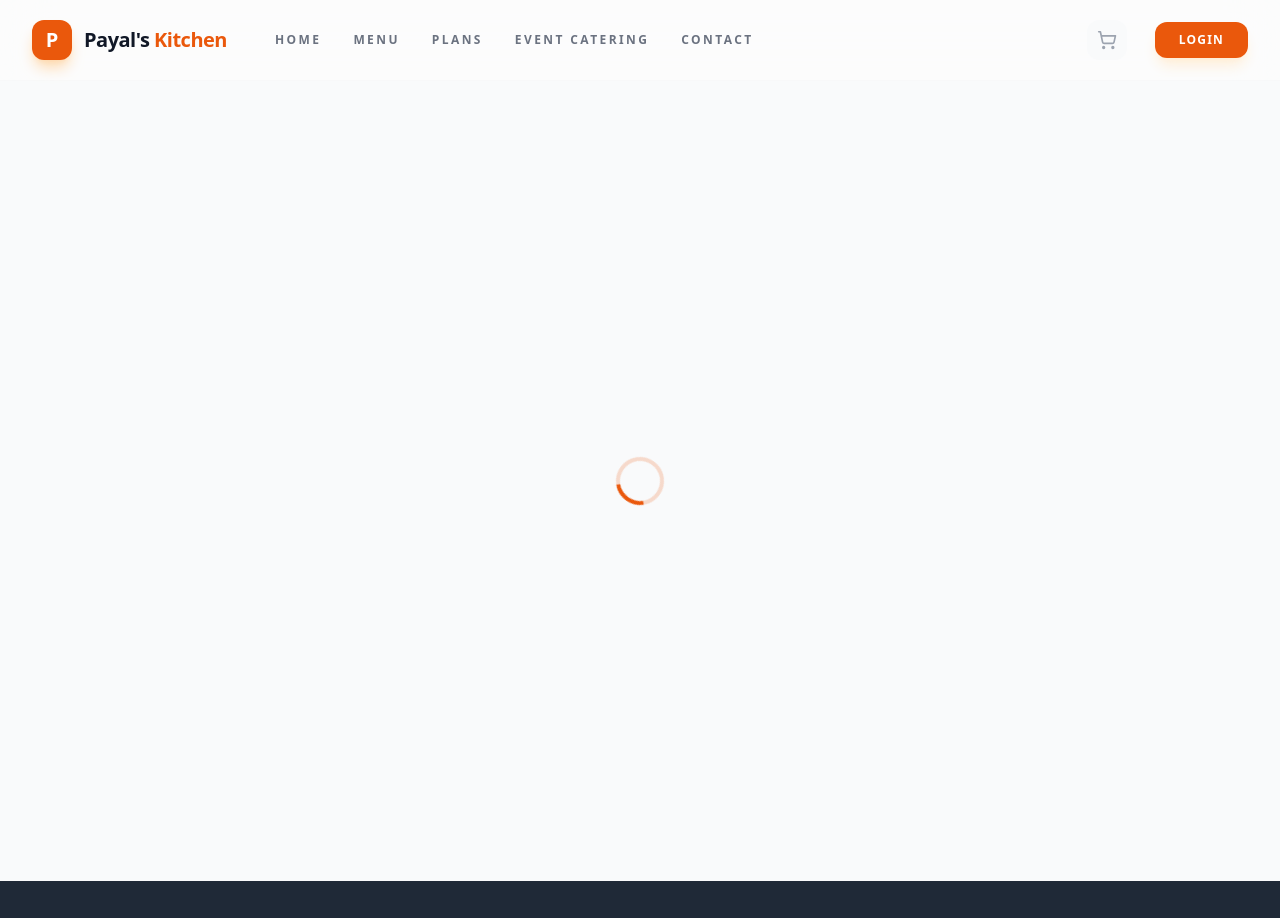
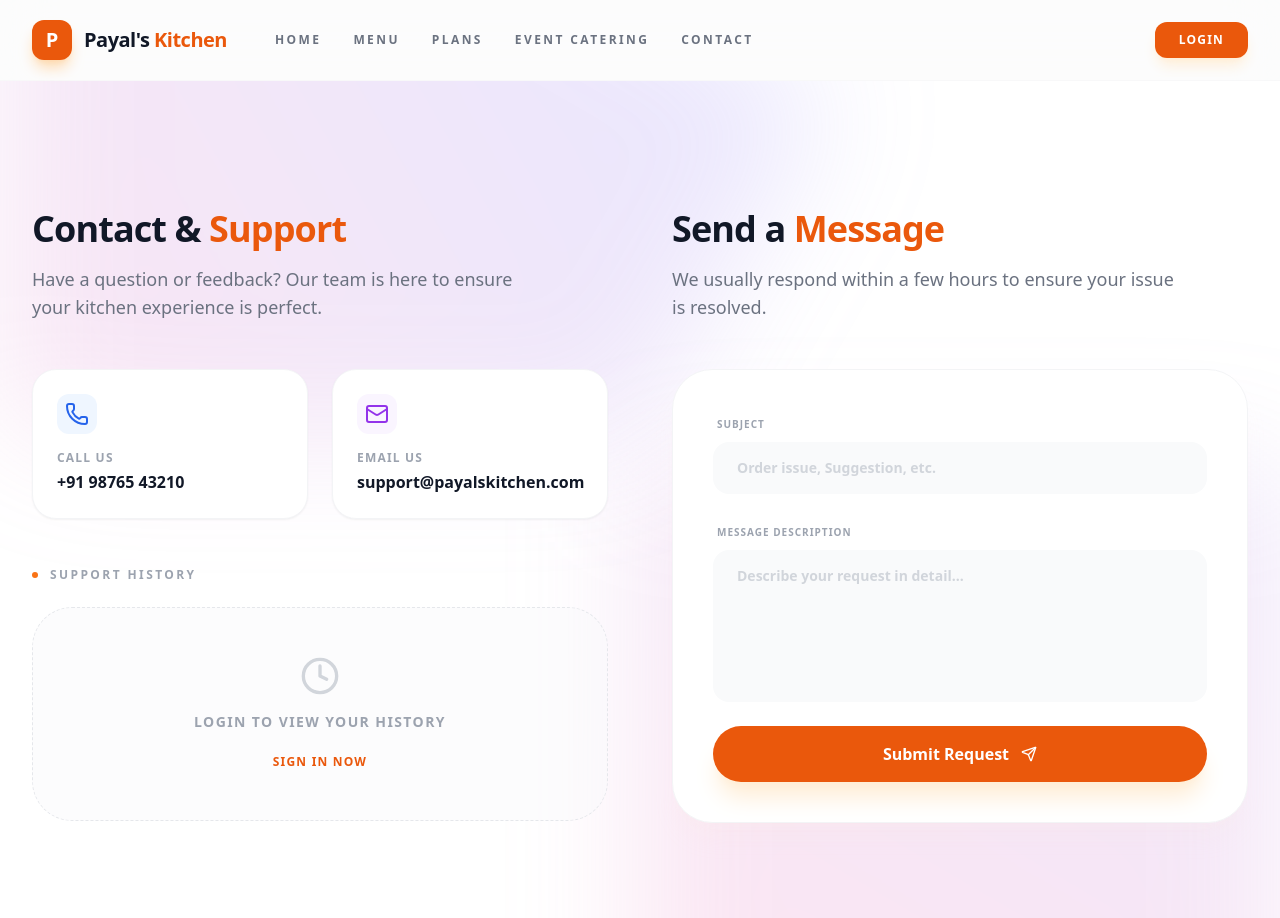
Before and after one commit to KUSHAL0100/PAYAL-S-KITCHEN, a React (Vite) app in the folder client/: page /complaints in a window 1280 px wide. Shown: the top 918 px of the page. Built offline with nearby package versions, Linux system fonts and the light colour scheme.

Commit message:
user ui fix

```diff
--- a/client/src/components/Navbar.jsx
+++ b/client/src/components/Navbar.jsx
@@ -45,6 +45,7 @@ const Navbar = () => {
                     </div>
 
                     <div className="flex items-center gap-3">
+                        {user && (
                             <Link to="/cart" className="relative h-10 w-10 flex items-center justify-center text-gray-400 hover:text-gray-900 transition-colors bg-gray-50 rounded-xl group">
                                 <ShoppingCart className="h-5 w-5 group-hover:scale-110 transition-transform" />
                                 {cartCount > 0 && (
@@ -53,6 +54,7 @@ const Navbar = () => {
                                     </span>
                                 )}
                             </Link>
+                        )}
 
                         {user ? (
                             <div className="flex items-center gap-2 pl-4 border-l border-gray-100">
--- a/client/src/pages/Cart.jsx
+++ b/client/src/pages/Cart.jsx
@@ -132,11 +132,6 @@ const Cart = () => {
 
 
     const handleCheckout = async () => {
-        if (!user) {
-            navigate('/login');
-            return;
-        }
-
         if (!deliveryAddress.street || !deliveryAddress.city || !deliveryAddress.zip) {
             setError('Please provide a complete delivery address.');
             return;
--- a/client/src/pages/Complaints.jsx
+++ b/client/src/pages/Complaints.jsx
@@ -1,4 +1,5 @@
 import React, { useEffect, useState, useContext } from 'react';
+import { useNavigate } from 'react-router-dom';
 import axios from 'axios';
 import AuthContext from '../context/AuthContext';
 import NotificationContext from '../context/NotificationContext';
@@ -11,6 +12,7 @@ const Complaints = () => {
     const [loading, setLoading] = useState(true);
     const { user } = useContext(AuthContext);
     const { showNotification } = useContext(NotificationContext);
+    const navigate = useNavigate();
 
     useEffect(() => {
         const fetchComplaints = async () => {
@@ -32,11 +34,20 @@ const Complaints = () => {
 
         if (user) {
             fetchComplaints();
+        } else {
+            setLoading(false);
         }
     }, [user]);
 
     const handleSubmit = async (e) => {
         e.preventDefault();
+
+        if (!user) {
+            showNotification('Please login to submit a support request', 'warning');
+            navigate('/login');
+            return;
+        }
+
         try {
             const config = {
                 headers: {
@@ -103,7 +114,15 @@ const Complaints = () => {
                                 Support History
                             </h3>
 
-                            {complaints.length === 0 ? (
+                            {!user ? (
+                                <div className="p-12 text-center bg-gray-50/50 rounded-[2.5rem] border border-dashed border-gray-200">
+                                    <Clock className="h-10 w-10 text-gray-300 mx-auto mb-4" />
+                                    <p className="text-sm font-bold text-gray-400 uppercase tracking-widest mb-4">Login to view your history</p>
+                                    <button onClick={() => navigate('/login')} className="text-xs font-black text-orange-600 uppercase tracking-widest hover:underline">
+                                        Sign In Now
+                                    </button>
+                                </div>
+                            ) : complaints.length === 0 ? (
                                 <div className="p-12 text-center bg-gray-50/50 rounded-[2.5rem] border border-dashed border-gray-200">
                                     <MessageSquare className="h-10 w-10 text-gray-300 mx-auto mb-4" />
                                     <p className="text-sm font-bold text-gray-400 uppercase tracking-widest">No support tickets found</p>
--- a/client/src/pages/EventCatering.jsx
+++ b/client/src/pages/EventCatering.jsx
@@ -51,6 +51,12 @@ const EventCatering = () => {
     const [eventTime, setEventTime] = useState('12:00');
 
     const handleAddToCart = () => {
+        if (!user) {
+            showNotification('Please login to add items to your cart', 'warning');
+            navigate('/login');
+            return;
+        }
+
         if (!eventDate) {
             showNotification('Please select an event date.', 'error');
             return;
--- a/client/src/pages/Menu.jsx
+++ b/client/src/pages/Menu.jsx
@@ -1,6 +1,7 @@
 import React, { useState, useContext, useMemo } from 'react';
 import { Calendar, ChevronLeft, ChevronRight, Star, ShoppingCart, Plus, Minus } from 'lucide-react';
 import CartContext from '../context/CartContext';
+import AuthContext from '../context/AuthContext';
 import NotificationContext from '../context/NotificationContext';
 import { useNavigate } from 'react-router-dom';
 import { validateOrderTime } from '../utils/orderUtils';
@@ -18,6 +19,7 @@ const Menu = () => {
     const [orderDate, setOrderDate] = useState(new Date().toISOString().split('T')[0]);
 
     const { addToCart } = useContext(CartContext);
+    const { user } = useContext(AuthContext);
     const { showNotification } = useContext(NotificationContext);
     const navigate = useNavigate();
 
@@ -72,6 +74,12 @@ const Menu = () => {
     };
 
     const handleAddToCart = () => {
+        if (!user) {
+            showNotification('Please login to add items to your cart', 'warning');
+            navigate('/login');
+            return;
+        }
+
         // Validate order time using utility function
         const validation = validateOrderTime(orderDate, orderMealTime);
 
--- a/client/src/pages/Plans.jsx
+++ b/client/src/pages/Plans.jsx
@@ -87,6 +87,7 @@ const Plans = () => {
 
     const handleInitiateSubscribe = (plan) => {
         if (!user) {
+            showNotification('Please login to subscribe to a plan', 'warning');
             navigate('/login');
             return;
         }
```
Lines whose indentation alone changed are shown as unchanged.
